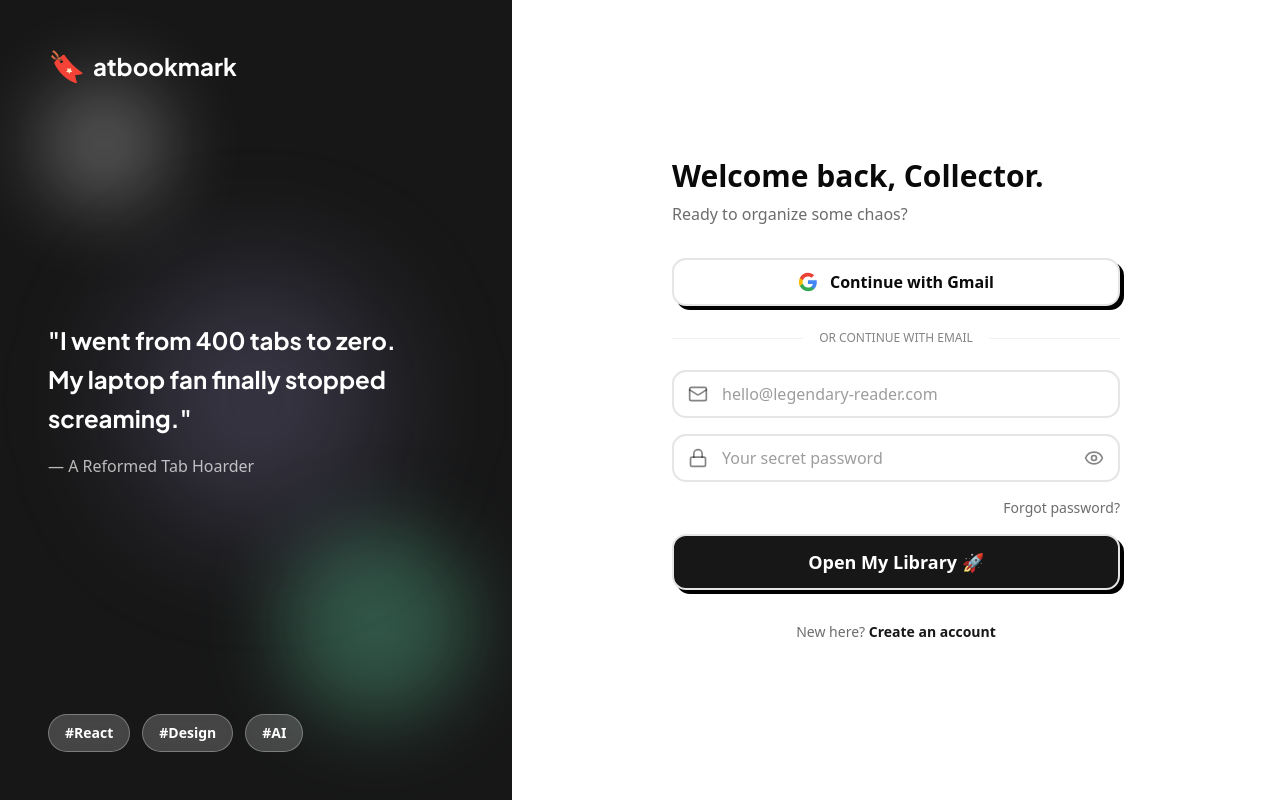
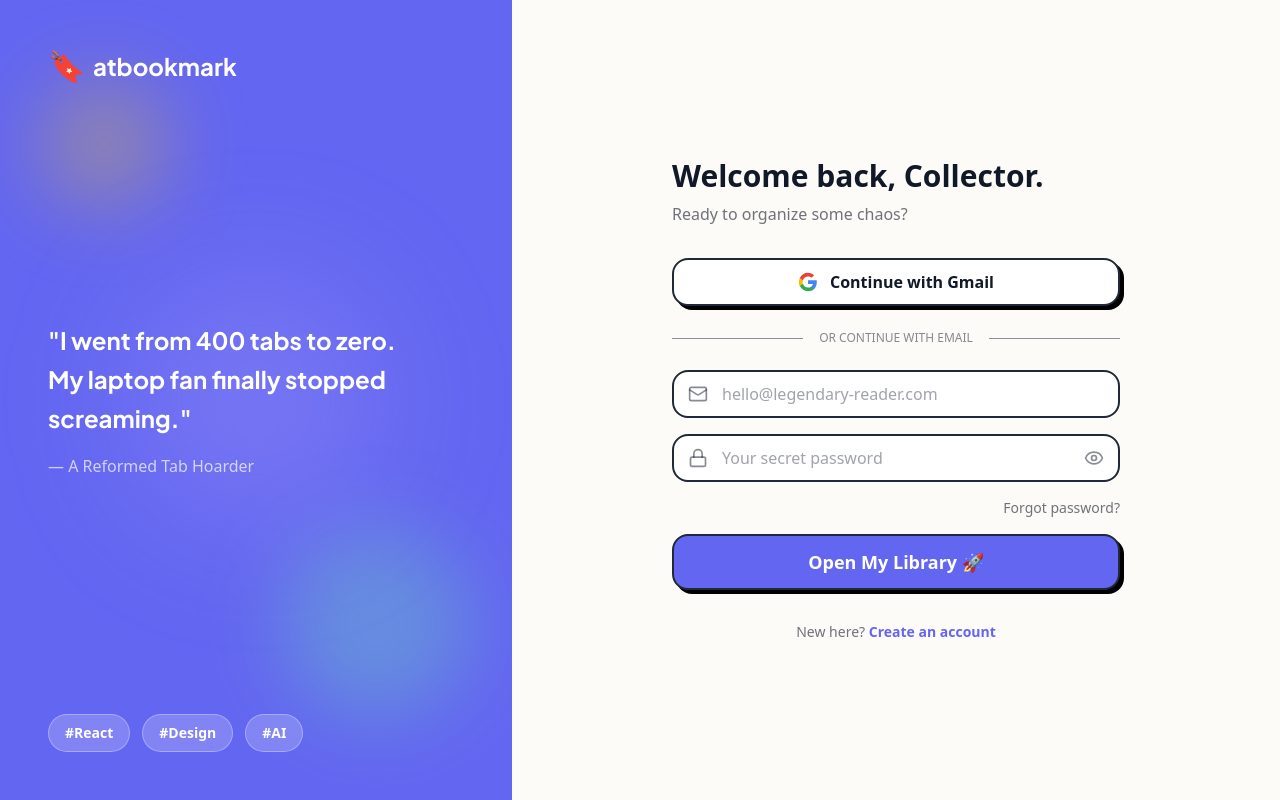
Before and after one commit to mastama/atbookmark-web, a Next.js app: page /login in a window 1280 px wide. Built offline with nearby package versions, Linux system fonts and the light colour scheme.

Commit message:
style: improve color variables and dark mode theme

```diff
--- a/app/globals.css
+++ b/app/globals.css
@@ -4,20 +4,28 @@
 @custom-variant dark (&:is(.dark *));
 
 :root {
+  /* =========================================
+   * atClipper Neo-Brutalism Design System
+   * ========================================= */
+
   /* Base Colors */
-  /* Cream */
-  /* Dark Ink */
+  --background: #FDFBF7;
+  /* Off-white / Cream */
+  --foreground: #111827;
+  /* Dark text */
   --surface: #FFFFFF;
-  --border: oklch(0.922 0 0);
-  /* Dark Neutral */
+  --border: #1F2937;
+  /* Dark neutral border */
 
-  /* Brand Colors */
-  --primary: oklch(0.205 0 0);
-  /* Electric Indigo */
-  --secondary: oklch(0.97 0 0);
+  /* Brand Colors - VIBRANT */
+  --primary: #6366F1;
+  /* Electric Indigo - THE MAIN BRAND COLOR */
+  --primary-foreground: #FFFFFF;
+  --secondary: #FACC15;
   /* Gen Z Yellow */
+  --secondary-foreground: #111827;
 
-  /* Accents */
+  /* Accents (Neo-Brutalism Pastels) */
   --accent-mint: #6EE7B7;
   --accent-lavender: #C4B5FD;
   --accent-coral: #FB7185;
@@ -29,35 +37,42 @@
   --shadow-md: 4px 4px 0px #000000;
   --shadow-lg: 6px 6px 0px #000000;
   --shadow-xl: 8px 8px 0px #000000;
-  --radius: 0.625rem;
-  --background: oklch(1 0 0);
-  --foreground: oklch(0.145 0 0);
-  --card: oklch(1 0 0);
-  --card-foreground: oklch(0.145 0 0);
-  --popover: oklch(1 0 0);
-  --popover-foreground: oklch(0.145 0 0);
-  --primary-foreground: oklch(0.985 0 0);
-  --secondary-foreground: oklch(0.205 0 0);
-  --muted: oklch(0.97 0 0);
-  --muted-foreground: oklch(0.556 0 0);
-  --accent: oklch(0.97 0 0);
-  --accent-foreground: oklch(0.205 0 0);
-  --destructive: oklch(0.577 0.245 27.325);
-  --input: oklch(0.922 0 0);
-  --ring: oklch(0.708 0 0);
-  --chart-1: oklch(0.646 0.222 41.116);
-  --chart-2: oklch(0.6 0.118 184.704);
-  --chart-3: oklch(0.398 0.07 227.392);
-  --chart-4: oklch(0.828 0.189 84.429);
-  --chart-5: oklch(0.769 0.188 70.08);
-  --sidebar: oklch(0.985 0 0);
-  --sidebar-foreground: oklch(0.145 0 0);
-  --sidebar-primary: oklch(0.205 0 0);
-  --sidebar-primary-foreground: oklch(0.985 0 0);
-  --sidebar-accent: oklch(0.97 0 0);
-  --sidebar-accent-foreground: oklch(0.205 0 0);
-  --sidebar-border: oklch(0.922 0 0);
-  --sidebar-ring: oklch(0.708 0 0);
+
+  /* Radius */
+  --radius: 0.75rem;
+
+  /* shadcn/ui overrides - using brand colors */
+  --card: #FFFFFF;
+  --card-foreground: #111827;
+  --popover: #FFFFFF;
+  --popover-foreground: #111827;
+  --muted: #F3F4F6;
+  --muted-foreground: #6B7280;
+  --accent: #EEF2FF;
+  /* Light indigo tint */
+  --accent-foreground: #4338CA;
+  --destructive: #EF4444;
+  --destructive-foreground: #FFFFFF;
+  --input: #E5E7EB;
+  --ring: #6366F1;
+  /* Match primary for focus rings */
+
+  /* Charts */
+  --chart-1: #6366F1;
+  --chart-2: #6EE7B7;
+  --chart-3: #FB7185;
+  --chart-4: #FACC15;
+  --chart-5: #7DD3FC;
+
+  /* Sidebar - use brand colors */
+  --sidebar: #FDFBF7;
+  --sidebar-foreground: #111827;
+  --sidebar-primary: #6366F1;
+  --sidebar-primary-foreground: #FFFFFF;
+  --sidebar-accent: #EEF2FF;
+  --sidebar-accent-foreground: #4338CA;
+  --sidebar-border: #E5E7EB;
+  --sidebar-ring: #6366F1;
 }
 
 @theme inline {
@@ -160,43 +175,53 @@ h6 {
 }
 
 .dark {
-  --background: oklch(0.145 0 0);
-  --foreground: oklch(0.985 0 0);
-  --card: oklch(0.205 0 0);
-  --card-foreground: oklch(0.985 0 0);
-  --popover: oklch(0.205 0 0);
-  --popover-foreground: oklch(0.985 0 0);
-  --primary: oklch(0.922 0 0);
-  --primary-foreground: oklch(0.205 0 0);
-  --secondary: oklch(0.269 0 0);
-  --secondary-foreground: oklch(0.985 0 0);
-  --muted: oklch(0.269 0 0);
-  --muted-foreground: oklch(0.708 0 0);
-  --accent: oklch(0.269 0 0);
-  --accent-foreground: oklch(0.985 0 0);
-  --destructive: oklch(0.704 0.191 22.216);
-  --border: oklch(1 0 0 / 10%);
-  --input: oklch(1 0 0 / 15%);
-  --ring: oklch(0.556 0 0);
-  --chart-1: oklch(0.488 0.243 264.376);
-  --chart-2: oklch(0.696 0.17 162.48);
-  --chart-3: oklch(0.769 0.188 70.08);
-  --chart-4: oklch(0.627 0.265 303.9);
-  --chart-5: oklch(0.645 0.246 16.439);
-  --sidebar: oklch(0.205 0 0);
-  --sidebar-foreground: oklch(0.985 0 0);
-  --sidebar-primary: oklch(0.488 0.243 264.376);
-  --sidebar-primary-foreground: oklch(0.985 0 0);
-  --sidebar-accent: oklch(0.269 0 0);
-  --sidebar-accent-foreground: oklch(0.985 0 0);
-  --sidebar-border: oklch(1 0 0 / 10%);
-  --sidebar-ring: oklch(0.556 0 0);
+  --background: #1F2937;
+  --foreground: #F9FAFB;
+  --surface: #374151;
+  --border: #4B5563;
+
+  --primary: #818CF8;
+  /* Lighter indigo for dark mode */
+  --primary-foreground: #1F2937;
+  --secondary: #FDE047;
+  /* Brighter yellow */
+  --secondary-foreground: #1F2937;
+
+  --card: #374151;
+  --card-foreground: #F9FAFB;
+  --popover: #374151;
+  --popover-foreground: #F9FAFB;
+  --muted: #4B5563;
+  --muted-foreground: #9CA3AF;
+  --accent: #312E81;
+  /* Dark indigo */
+  --accent-foreground: #C7D2FE;
+  --destructive: #F87171;
+  --destructive-foreground: #1F2937;
+  --input: #4B5563;
+  --ring: #818CF8;
+
+  --chart-1: #818CF8;
+  --chart-2: #6EE7B7;
+  --chart-3: #FB7185;
+  --chart-4: #FDE047;
+  --chart-5: #7DD3FC;
+
+  --sidebar: #1F2937;
+  --sidebar-foreground: #F9FAFB;
+  --sidebar-primary: #818CF8;
+  --sidebar-primary-foreground: #1F2937;
+  --sidebar-accent: #312E81;
+  --sidebar-accent-foreground: #C7D2FE;
+  --sidebar-border: #4B5563;
+  --sidebar-ring: #818CF8;
 }
 
 @layer base {
   * {
     @apply border-border outline-ring/50;
   }
+
   body {
     @apply bg-background text-foreground;
   }
```
